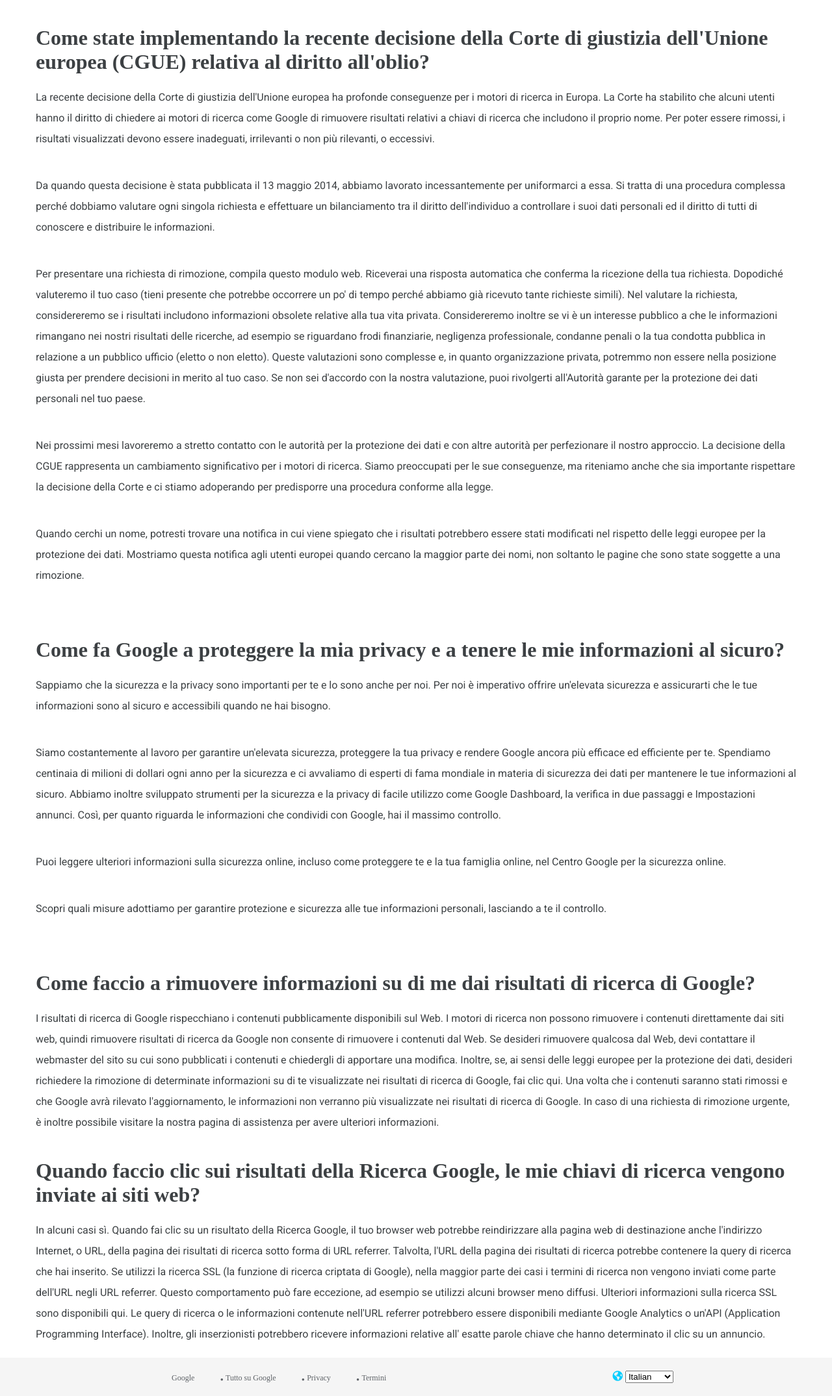
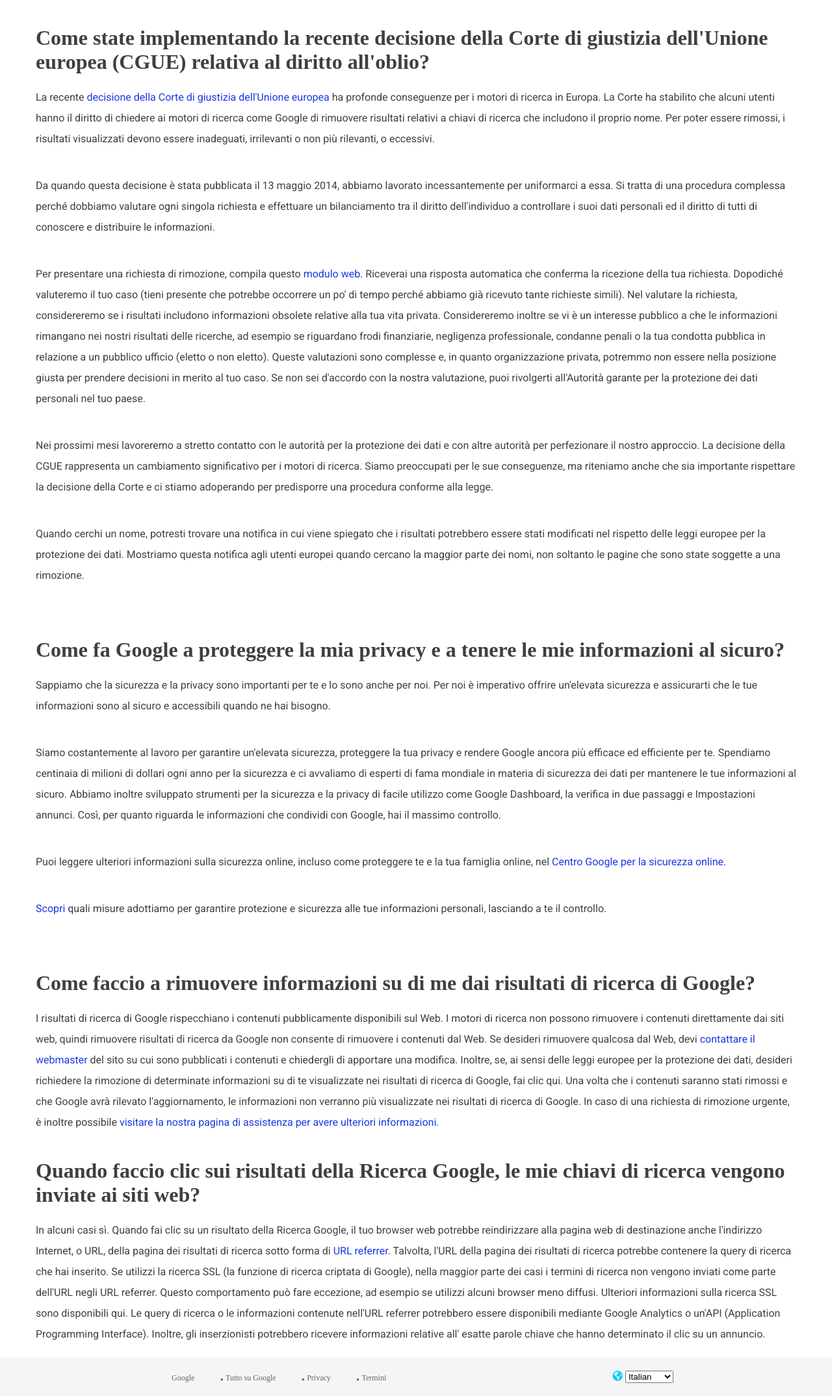
Before and after one commit to ivanmincione/php-google-faq, a PHP site: page / in a window 1280 px wide. Shown: the part 120-2269 px from the top of the page at 65% size. Run offline with PHP 8.4, Linux system fonts and the light colour scheme.

Commit message:
Add link to paragraph and fixed style

```diff
--- a/dist/app.css
+++ b/dist/app.css
@@ -24,7 +24,8 @@ p {
 
 a {
   text-decoration: none;
-  color: #5f6368;
+  color: #1a38e4;
+  cursor: pointer;
 }
 
 li {
@@ -75,6 +76,7 @@ header {
 
 .list-menu ul li a {
   font-size: 18px;
+  color: #5f6368;
 }
 
 .list-menu ul li a:hover {
@@ -100,6 +102,7 @@ footer {
 
 .list-footer ul li a {
   font-size: 12px;
+  color: #5f6368;
 }
 
 .list-footer ul li i {
--- a/faq.php
+++ b/faq.php
@@ -4,9 +4,9 @@
     $content = [
         [
             "quest" => "Come state implementando la recente decisione della Corte di giustizia dell'Unione europea (CGUE) relativa al diritto all'oblio?",
-            "answer" => "La recente decisione della Corte di giustizia dell'Unione europea ha profonde conseguenze per i motori di ricerca in Europa. La Corte ha stabilito che alcuni utenti hanno il diritto di chiedere ai motori di ricerca come Google di rimuovere risultati relativi a chiavi di ricerca che includono il proprio nome. Per poter essere rimossi, i risultati visualizzati devono essere inadeguati, irrilevanti o non più rilevanti, o eccessivi.
+            "answer" => "La recente <a>decisione della Corte di giustizia dell'Unione europea</a> ha profonde conseguenze per i motori di ricerca in Europa. La Corte ha stabilito che alcuni utenti hanno il diritto di chiedere ai motori di ricerca come Google di rimuovere risultati relativi a chiavi di ricerca che includono il proprio nome. Per poter essere rimossi, i risultati visualizzati devono essere inadeguati, irrilevanti o non più rilevanti, o eccessivi.
             <p>Da quando questa decisione è stata pubblicata il 13 maggio 2014, abbiamo lavorato incessantemente per uniformarci a essa. Si tratta di una procedura complessa perché dobbiamo valutare ogni singola richiesta e effettuare un bilanciamento tra il diritto dell'individuo a controllare i suoi dati personali ed il diritto di tutti di conoscere e distribuire le informazioni.</p>
-            <p>Per presentare una richiesta di rimozione, compila questo modulo web. Riceverai una risposta automatica che conferma la ricezione della tua richiesta. Dopodiché valuteremo il tuo caso (tieni presente che potrebbe occorrere un po' di tempo perché abbiamo già ricevuto tante richieste simili). Nel valutare la richiesta, considereremo se i risultati includono informazioni obsolete relative alla tua vita privata. Considereremo inoltre se vi è un interesse pubblico a che le informazioni rimangano nei nostri risultati delle ricerche, ad esempio se riguardano frodi finanziarie, negligenza professionale, condanne penali o la tua condotta pubblica in relazione a un pubblico ufficio (eletto o non eletto). Queste valutazioni sono complesse e, in quanto organizzazione privata, potremmo non essere nella posizione giusta per prendere decisioni in merito al tuo caso. Se non sei d'accordo con la nostra valutazione, puoi rivolgerti all'Autorità garante per la protezione dei dati personali nel tuo paese.</p>
+            <p>Per presentare una richiesta di rimozione, compila questo <a>modulo web.</a> Riceverai una risposta automatica che conferma la ricezione della tua richiesta. Dopodiché valuteremo il tuo caso (tieni presente che potrebbe occorrere un po' di tempo perché abbiamo già ricevuto tante richieste simili). Nel valutare la richiesta, considereremo se i risultati includono informazioni obsolete relative alla tua vita privata. Considereremo inoltre se vi è un interesse pubblico a che le informazioni rimangano nei nostri risultati delle ricerche, ad esempio se riguardano frodi finanziarie, negligenza professionale, condanne penali o la tua condotta pubblica in relazione a un pubblico ufficio (eletto o non eletto). Queste valutazioni sono complesse e, in quanto organizzazione privata, potremmo non essere nella posizione giusta per prendere decisioni in merito al tuo caso. Se non sei d'accordo con la nostra valutazione, puoi rivolgerti all'Autorità garante per la protezione dei dati personali nel tuo paese.</p>
             <p>Nei prossimi mesi lavoreremo a stretto contatto con le autorità per la protezione dei dati e con altre autorità per perfezionare il nostro approccio. La decisione della CGUE rappresenta un cambiamento significativo per i motori di ricerca. Siamo preoccupati per le sue conseguenze, ma riteniamo anche che sia importante rispettare la decisione della Corte e ci stiamo adoperando per predisporre una procedura conforme alla legge.</p>
             <p>Quando cerchi un nome, potresti trovare una notifica in cui viene spiegato che i risultati potrebbero essere stati modificati nel rispetto delle leggi europee per la protezione dei dati. Mostriamo questa notifica agli utenti europei quando cercano la maggior parte dei nomi, non soltanto le pagine che sono state soggette a una rimozione.</p>"
         ],
@@ -15,18 +15,18 @@
             "quest" => "Come fa Google a proteggere la mia privacy e a tenere le mie informazioni al sicuro?",
             "answer" => "Sappiamo che la sicurezza e la privacy sono importanti per te e lo sono anche per noi. Per noi è imperativo offrire un'elevata sicurezza e assicurarti che le tue informazioni sono al sicuro e accessibili quando ne hai bisogno.
             <p>Siamo costantemente al lavoro per garantire un'elevata sicurezza, proteggere la tua privacy e rendere Google ancora più efficace ed efficiente per te. Spendiamo centinaia di milioni di dollari ogni anno per la sicurezza e ci avvaliamo di esperti di fama mondiale in materia di sicurezza dei dati per mantenere le tue informazioni al sicuro. Abbiamo inoltre sviluppato strumenti per la sicurezza e la privacy di facile utilizzo come Google Dashboard, la verifica in due passaggi e Impostazioni annunci. Così, per quanto riguarda le informazioni che condividi con Google, hai il massimo controllo.</p>
-            <p>Puoi leggere ulteriori informazioni sulla sicurezza online, incluso come proteggere te e la tua famiglia online, nel Centro Google per la sicurezza online.</p>
-            <p>Scopri quali misure adottiamo per garantire protezione e sicurezza alle tue informazioni personali, lasciando a te il controllo.</p>"
+            <p>Puoi leggere ulteriori informazioni sulla sicurezza online, incluso come proteggere te e la tua famiglia online, nel <a>Centro Google per la sicurezza online.<a/></p>
+            <p><a>Scopri</a> quali misure adottiamo per garantire protezione e sicurezza alle tue informazioni personali, lasciando a te il controllo.</p>"
         ],
 
         [
             "quest" => "Come faccio a rimuovere informazioni su di me dai risultati di ricerca di Google?",
-            "answer" => "I risultati di ricerca di Google rispecchiano i contenuti pubblicamente disponibili sul Web. I motori di ricerca non possono rimuovere i contenuti direttamente dai siti web, quindi rimuovere risultati di ricerca da Google non consente di rimuovere i contenuti dal Web. Se desideri rimuovere qualcosa dal Web, devi contattare il webmaster del sito su cui sono pubblicati i contenuti e chiedergli di apportare una modifica. Inoltre, se, ai sensi delle leggi europee per la protezione dei dati, desideri richiedere la rimozione di determinate informazioni su di te visualizzate nei risultati di ricerca di Google, fai clic qui. Una volta che i contenuti saranno stati rimossi e che Google avrà rilevato l'aggiornamento, le informazioni non verranno più visualizzate nei risultati di ricerca di Google. In caso di una richiesta di rimozione urgente, è inoltre possibile visitare la nostra pagina di assistenza per avere ulteriori informazioni."
+            "answer" => "I risultati di ricerca di Google rispecchiano i contenuti pubblicamente disponibili sul Web. I motori di ricerca non possono rimuovere i contenuti direttamente dai siti web, quindi rimuovere risultati di ricerca da Google non consente di rimuovere i contenuti dal Web. Se desideri rimuovere qualcosa dal Web, devi <a>contattare il webmaster</a> del sito su cui sono pubblicati i contenuti e chiedergli di apportare una modifica. Inoltre, se, ai sensi delle leggi europee per la protezione dei dati, desideri richiedere la rimozione di determinate informazioni su di te visualizzate nei risultati di ricerca di Google, fai clic qui. Una volta che i contenuti saranno stati rimossi e che Google avrà rilevato l'aggiornamento, le informazioni non verranno più visualizzate nei risultati di ricerca di Google. In caso di una richiesta di rimozione urgente, è inoltre possibile <a>visitare la nostra pagina di assistenza per avere ulteriori informazioni.</a>"
         ],
 
         [
             "quest" => "Quando faccio clic sui risultati della Ricerca Google, le mie chiavi di ricerca vengono inviate ai siti web?",
-            "answer" => "In alcuni casi sì. Quando fai clic su un risultato della Ricerca Google, il tuo browser web potrebbe reindirizzare alla pagina web di destinazione anche l'indirizzo Internet, o URL, della pagina dei risultati di ricerca sotto forma di URL referrer. Talvolta, l'URL della pagina dei risultati di ricerca potrebbe contenere la query di ricerca che hai inserito. Se utilizzi la ricerca SSL (la funzione di ricerca criptata di Google), nella maggior parte dei casi i termini di ricerca non vengono inviati come parte dell'URL negli URL referrer. Questo comportamento può fare eccezione, ad esempio se utilizzi alcuni browser meno diffusi. Ulteriori informazioni sulla ricerca SSL sono disponibili qui. Le query di ricerca o le informazioni contenute nell'URL referrer potrebbero essere disponibili mediante Google Analytics o un'API (Application Programming Interface). Inoltre, gli inserzionisti potrebbero ricevere informazioni relative all' esatte parole chiave che hanno determinato il clic su un annuncio."
+            "answer" => "In alcuni casi sì. Quando fai clic su un risultato della Ricerca Google, il tuo browser web potrebbe reindirizzare alla pagina web di destinazione anche l'indirizzo Internet, o URL, della pagina dei risultati di ricerca sotto forma di <a>URL referrer.</a> Talvolta, l'URL della pagina dei risultati di ricerca potrebbe contenere la query di ricerca che hai inserito. Se utilizzi la ricerca SSL (la funzione di ricerca criptata di Google), nella maggior parte dei casi i termini di ricerca non vengono inviati come parte dell'URL negli URL referrer. Questo comportamento può fare eccezione, ad esempio se utilizzi alcuni browser meno diffusi. Ulteriori informazioni sulla ricerca SSL sono disponibili qui. Le query di ricerca o le informazioni contenute nell'URL referrer potrebbero essere disponibili mediante Google Analytics o un'API (Application Programming Interface). Inoltre, gli inserzionisti potrebbero ricevere informazioni relative all' esatte parole chiave che hanno determinato il clic su un annuncio."
         ],
     ];
  ?>
--- a/index.php
+++ b/index.php
@@ -1,13 +1,10 @@
-<!-- Per prima cosa, strutturiamo un array che contiene tutte le domande e le relative risposte.
-Utilizzando PHP stampiamo la lista delle FAQ all'interno della pagina html.
-Una volta che siamo riusciti ad ottenere un buon risultato con array e html+php ci dedichiamo alla grafica: utilizzando Sass, stiliamo header e footer e il contenuto della pagina. -->
+<?php include_once "faq.php" ?>
+<!-- per includere il file faq.php -->
 
 <!DOCTYPE html>
 <html lang="en" dir="ltr">
     <head>
         <meta charset="utf-8">
-        <!-- per includere il file faq.php -->
-        <?php include_once "faq.php" ?>
         <title> FAQ Google</title>
         <!-- GOOGLE FONTS -->
         <link rel="preconnect" href="https://fonts.gstatic.com">
--- a/src/partials/_common.scss
+++ b/src/partials/_common.scss
@@ -29,7 +29,8 @@ p{
 
 a{
     text-decoration: none;
-    color: $linkColor;
+    color: $hoverColor;
+    cursor: pointer;
 }
 
 li{
--- a/src/partials/_footer.scss
+++ b/src/partials/_footer.scss
@@ -12,11 +12,12 @@ footer{
 
         a{
             font-size: $font-size / 1.5;
+            color: $linkColorFooter;
         }
 
         i{
             font-size: $font-size / 5;
-            color: $linkColor;
+            color: $linkColorFooter;
         }
     }
 }
--- a/src/partials/_header.scss
+++ b/src/partials/_header.scss
@@ -35,6 +35,7 @@ header{
 
         a{
             font-size: $font-size;
+            color: $linkColorHeader;
 
             &:hover{
                 color: $hoverColor;
--- a/src/partials/_variables.scss
+++ b/src/partials/_variables.scss
@@ -1,6 +1,8 @@
 $colorPrimary: #3c4043;
 $spacing: 20px;
 $font-size: 18px;
-$linkColor: #5f6368;
+$linkColorHeader: #5f6368;
+$linkColorFooter: #5f6368;
+$linkColorParagraph: #1a38e4;
 $hoverColor: #1a38e4;
 $bgFooter: #f5f5f5;
```
